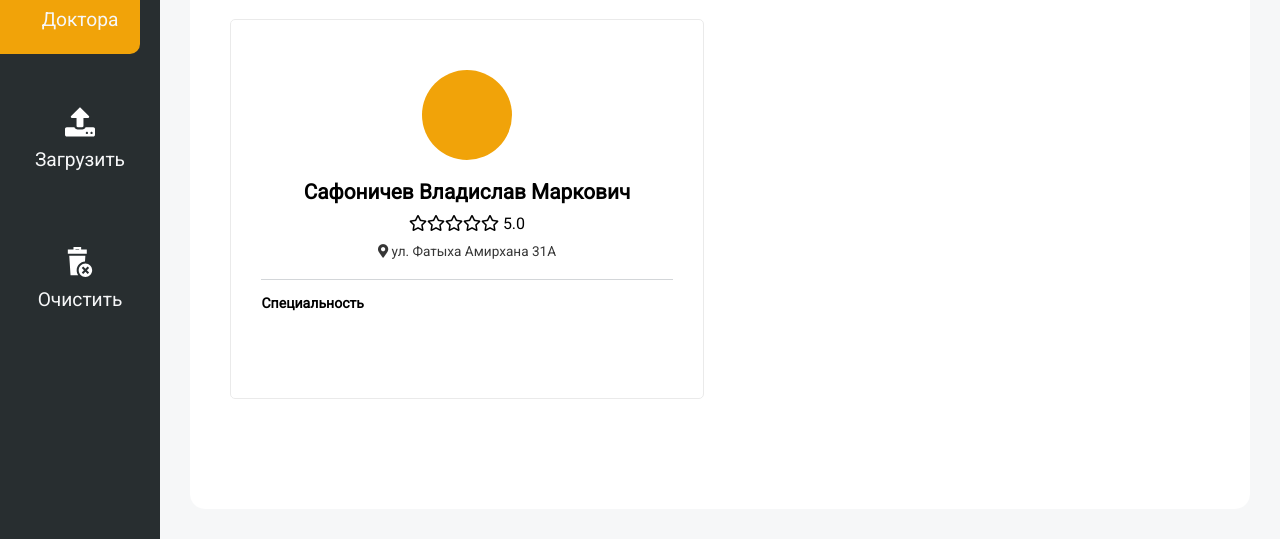
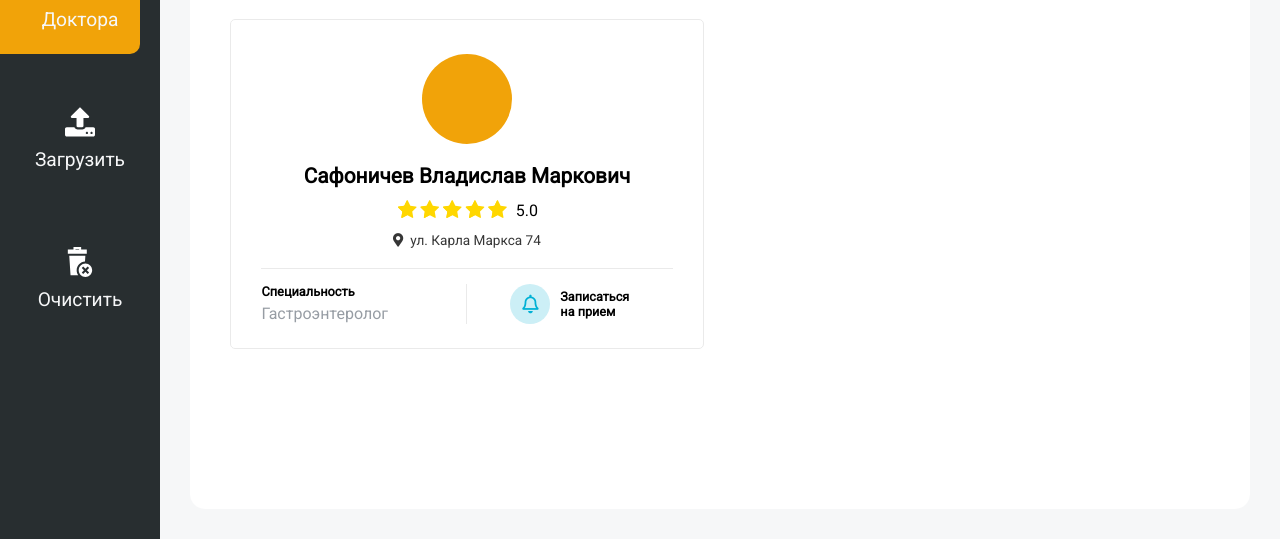
Before and after one commit to sviperm/doctors-list, a plain HTML site: page index.html in a window 1280 px wide. Shown: the part 261-800 px from the top of the page. Drawn offline with Linux system fonts and the light colour scheme.

Commit message:
Finish work on doctor's card

```diff
--- a/index.html
+++ b/index.html
@@ -222,17 +222,53 @@
                             <div class="fav-doc-btn"></div>
                             <div class="doc-pic"></div>
                             <div class="doc-full-name">Сафоничев Владислав Маркович</div>
-                            <div class="doc-raiting"><i class="far fa-star"></i><i class="far fa-star"></i><i
-                                    class="far fa-star"></i><i class="far fa-star"></i><i class="far fa-star"></i> 5.0
+                            <div class="doc-raiting">
+                                <fieldset class="rating">
+                                    <input type="radio" id="star5" name="rating" value="5" checked disabled /><label
+                                        class="full" for="star5" title="Awesome - 5 stars"></label>
+                                    <input type="radio" id="star4half" name="rating" value="4 and a half"
+                                        disabled /><label class="half" for="star4half"
+                                        title="Pretty good - 4.5 stars"></label>
+                                    <input type="radio" id="star4" name="rating" value="4" disabled /><label
+                                        class="full" for="star4" title="Pretty good - 4 stars"></label>
+                                    <input type="radio" id="star3half" name="rating" value="3 and a half"
+                                        disabled /><label class="half" for="star3half" title="Meh - 3.5 stars"></label>
+                                    <input type="radio" id="star3" name="rating" value="3" disabled /><label
+                                        class="full" for="star3" title="Meh - 3 stars"></label>
+                                    <input type="radio" id="star2half" name="rating" value="2 and a half"
+                                        disabled /><label class="half" for="star2half"
+                                        title="Kinda bad - 2.5 stars"></label>
+                                    <input type="radio" id="star2" name="rating" value="2" disabled /><label
+                                        class="full" for="star2" title="Kinda bad - 2 stars"></label>
+                                    <input type="radio" id="star1half" name="rating" value="1 and a half"
+                                        disabled /><label class="half" for="star1half" title="Meh - 1.5 stars"></label>
+                                    <input type="radio" id="star1" name="rating" value="1" disabled /><label
+                                        class="full" for="star1" title="Sucks big time - 1 star"></label>
+                                    <input type="radio" id="starhalf" name="rating" value="half" disabled /><label
+                                        class="half" for="starhalf" title="Sucks big time - 0.5 stars"></label>
+                                </fieldset>
+                                5.0
                             </div>
-                            <div class="doc-address"><i class="fas fa-map-marker-alt"></i> ул. Фатыха Амирхана 31А</div>
+                            <div class="doc-address"><i class="fas fa-map-marker-alt" style="margin-right: 7px"></i>ул.
+                                Карла Маркса 74
+                            </div>
                         </div>
                         <div class="doc-sub-info">
                             <div class="doc-spec">
                                 Специальность
-                                <div class="spec-title"></div>
+                                <div class="spec-title">
+                                    Гастроэнтеролог
+                                </div>
                             </div>
-                            <div class="doc-date-btn"></div>
+                            <!-- Doc ID -->
+                            <button id="doc_id" class="doc-date-btn">
+                                <div class="bell-btn">
+                                    <i id="bell" class="far fa-bell"></i>
+                                </div>
+                                <div class="text-btn">
+                                    Записаться<br>на прием
+                                </div>
+                            </button>
                         </div>
                     </div>
                 </div>
--- a/style.css
+++ b/style.css
@@ -238,16 +238,16 @@ input::placeholder {
 
 .doctors-grid {
     display: grid;
-    grid-template-columns: repeat(auto-fill, minmax(380px, 1fr));
+    grid-template-columns: repeat(auto-fill, minmax(350px, 1fr));
     grid-gap: 2rem;
 }
 
 .doctor-card {
     /* background-color: red; */
-    min-height: 380px;
+    min-height: 300px;
     border: 1px solid #eaeaea;
     border-radius: 5px;
-    padding: 2.5em 1.9em;
+    padding: 1.5em 1.9em;
     display: flex;
     flex-direction: column;
 }
@@ -256,7 +256,8 @@ input::placeholder {
     display: flex;
     flex-direction: column;
     text-align: center;
-    border-bottom: 1px solid #979da46b;
+    border-bottom: 1px solid #eaeaea;
+    margin-bottom: 5px;
 }
 
 .doc-pic {
@@ -273,6 +274,47 @@ input::placeholder {
     font-weight: 600;
 }
 
+.doc-raiting {
+    display: flex;
+    justify-content: center;
+    align-items: center;
+}
+
+/*
+Pure CSS Star Rating Widget BY James Barnett
+https://codepen.io/jamesbarnett/pen/vlpkh
+*/
+
+.rating {
+    border: none;
+    margin-right: 7px
+}
+
+.rating > input {
+    display: none;
+}
+
+.rating > label:before {
+    margin: 2px;
+    font-size: 1.25em;
+    font-family: FontAwesome;
+    display: inline-block;
+    content: "\f005";
+}
+
+.rating > .half:before {
+    content: "\f089";
+    position: absolute;
+}
+
+.rating > label {
+    color: #ddd;
+    float: right;
+}
+
+.rating > input:checked ~ label,
+.rating > input:checked { color: #FFD700;  }
+
 .doc-address {
     margin: 10px 0 20px 0;
     font-size: 0.85em;
@@ -286,11 +328,63 @@ input::placeholder {
 
 .doc-spec {
     width: calc(100% / 2);
-    margin-top: 15px;
-    font-size: .88em;
+    margin-top: 10px;
+    font-size: .8em;
     font-weight: 600;
+    border-right: 1px solid #eaeaea;
+
 }
 
 .doc-date-btn {
     width: calc(100% / 2);
 }
+
+.spec-title {
+    margin-top: 5px;
+    color: #979DA4;
+    font-size: 1.25em;
+    font-weight: 100;
+    word-break: break-all;
+}
+
+.doc-date-btn {
+    display: flex;
+    align-items: center;
+    justify-content: center;
+    background: transparent;
+    border: 0;
+    cursor: pointer;
+    margin-top: 10px;
+}
+
+.bell-btn {
+    display: inline-flex;
+    align-items: center;
+    justify-content: center;
+    /* background-color: #cceff6; */
+    min-width: 40px;
+    min-height: 40px;
+    border-radius: 50%;
+    font-size: 1.4em;
+    color: #00b1d5;
+    /* Animation */
+    transition: background 0.4s;
+    background: #cceff6 radial-gradient(circle, transparent 1%, #cceff6 1%) center/13000%;
+}
+
+.text-btn {
+    margin-left: 10px;
+    font-weight: 600;
+    font-size: .95em;
+    text-align: left;
+}
+
+.doc-date-btn:focus {
+    outline: none;
+}
+
+.doc-date-btn:active .bell-btn {
+    background-size: 100%;
+    transition: background 0s;
+    background-color: #00b1d5;
+}
```
